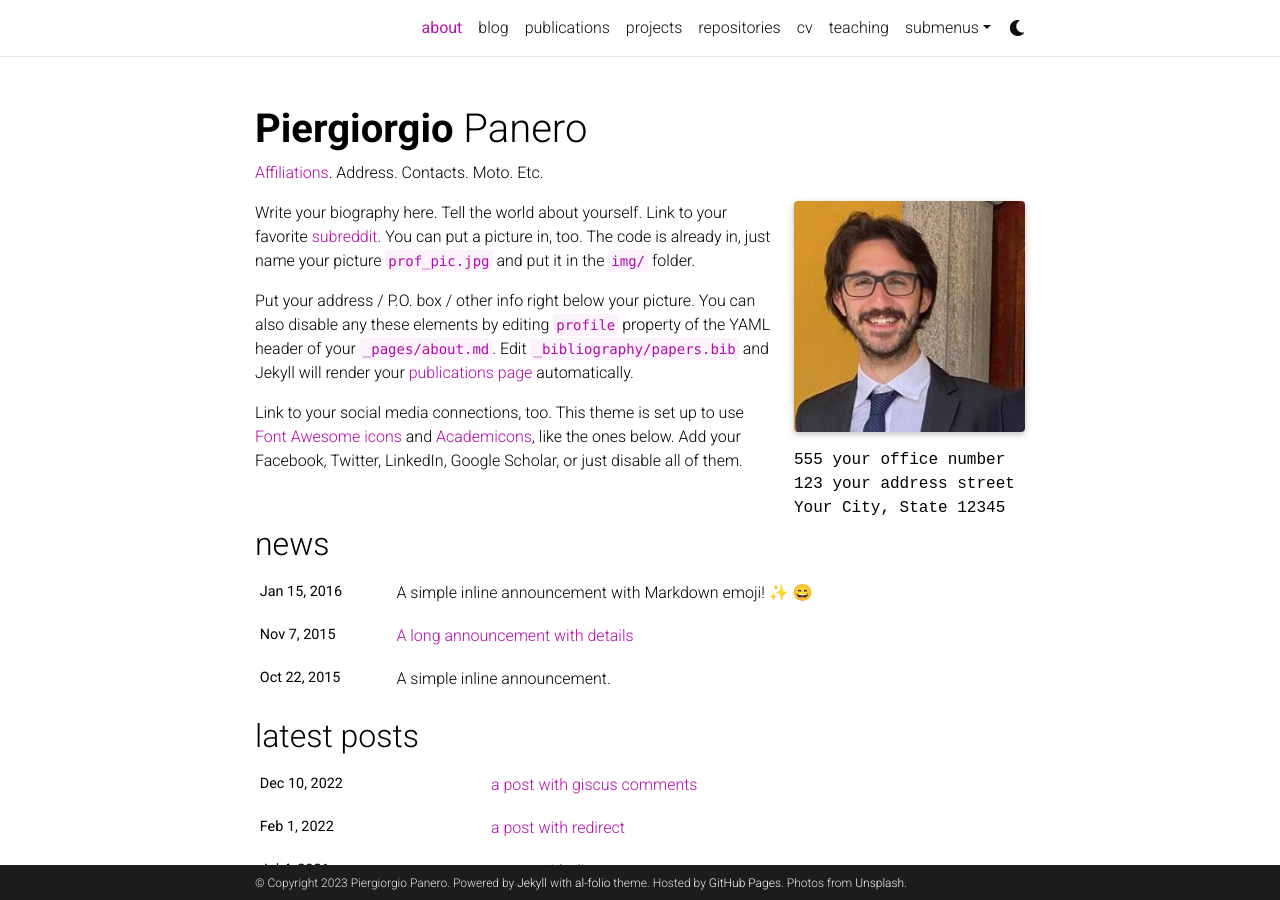
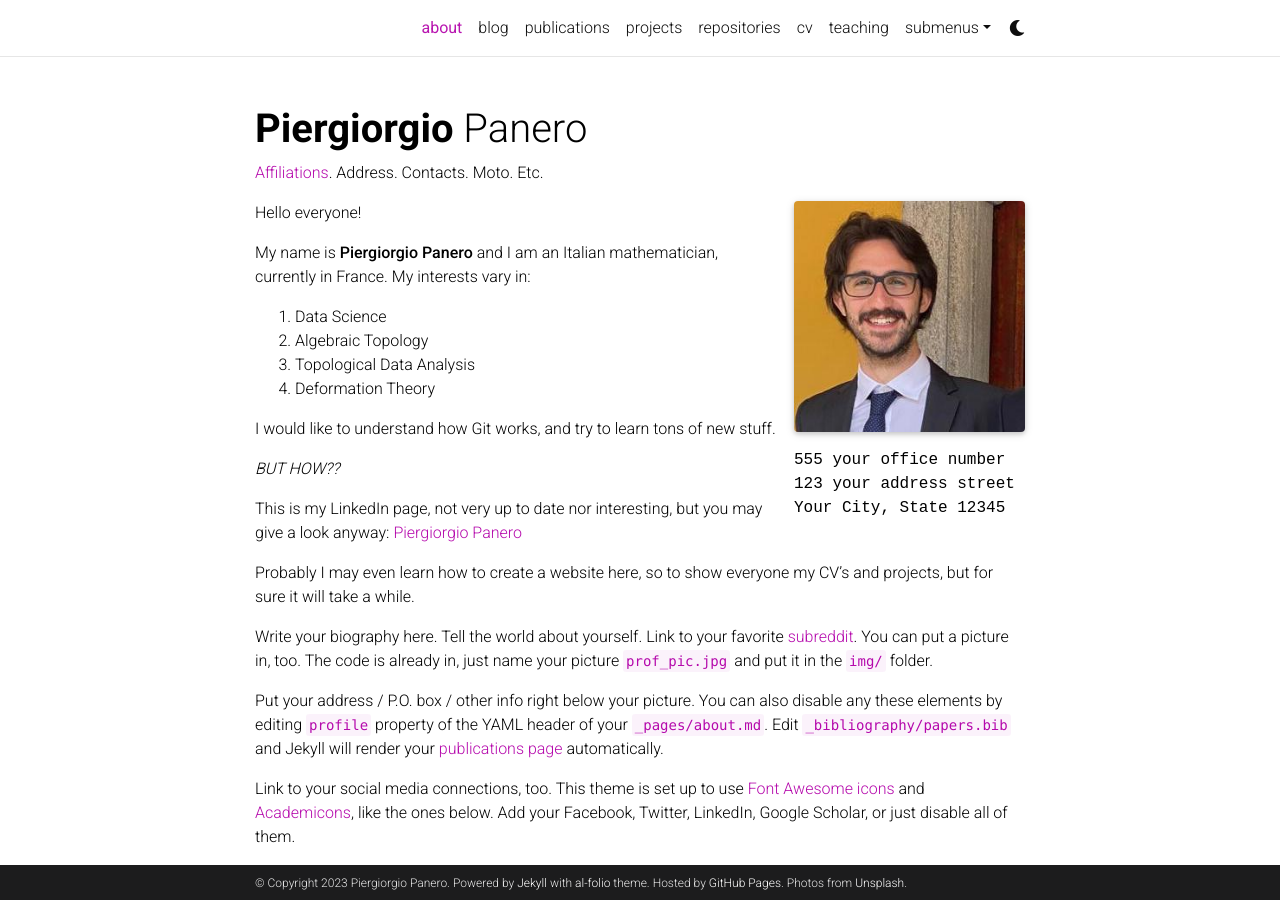
Before and after one commit to PG-P/pg-p.github.io, a Jekyll site: the page built from _pages/about.md, in a window 1280 px wide and 900 px high. Built offline with Jekyll 4.4.1, drawn with Linux system fonts in a browser that asks for light colours; full-size pictures stand in for the smaller copies a plugin makes; emoji names are drawn with the system emoji font; comment, search, counter and statistics services are not loaded; a style sheet for code colours, icons or effects is not loaded.

Commit message:
Update about.md

```diff
--- a/_pages/about.md
+++ b/_pages/about.md
@@ -19,6 +19,23 @@ selected_papers: true # includes a list of papers marked as "selected={true}"
 social: true  # includes social icons at the bottom of the page
 ---
 
+Hello everyone!
+
+My name is **Piergiorgio Panero** and I am an Italian mathematician, currently in France.
+My interests vary in:
+1. Data Science
+2. Algebraic Topology
+3. Topological Data Analysis
+4. Deformation Theory
+
+I would like to understand how Git works, and try to learn tons of new stuff.
+
+*BUT HOW??*
+
+This is my LinkedIn page, not very up to date nor interesting, but you may give a look anyway: [Piergiorgio Panero](https://www.linkedin.com/in/piergiorgio-panero-8922691aa/)
+
+Probably I may even learn how to create a website here, so to show everyone my CV's and projects, but for sure it will take a while.
+
 Write your biography here. Tell the world about yourself. Link to your favorite [subreddit](http://reddit.com). You can put a picture in, too. The code is already in, just name your picture `prof_pic.jpg` and put it in the `img/` folder.
 
 Put your address / P.O. box / other info right below your picture. You can also disable any these elements by editing `profile` property of the YAML header of your `_pages/about.md`. Edit `_bibliography/papers.bib` and Jekyll will render your [publications page](/al-folio/publications/) automatically.
```
